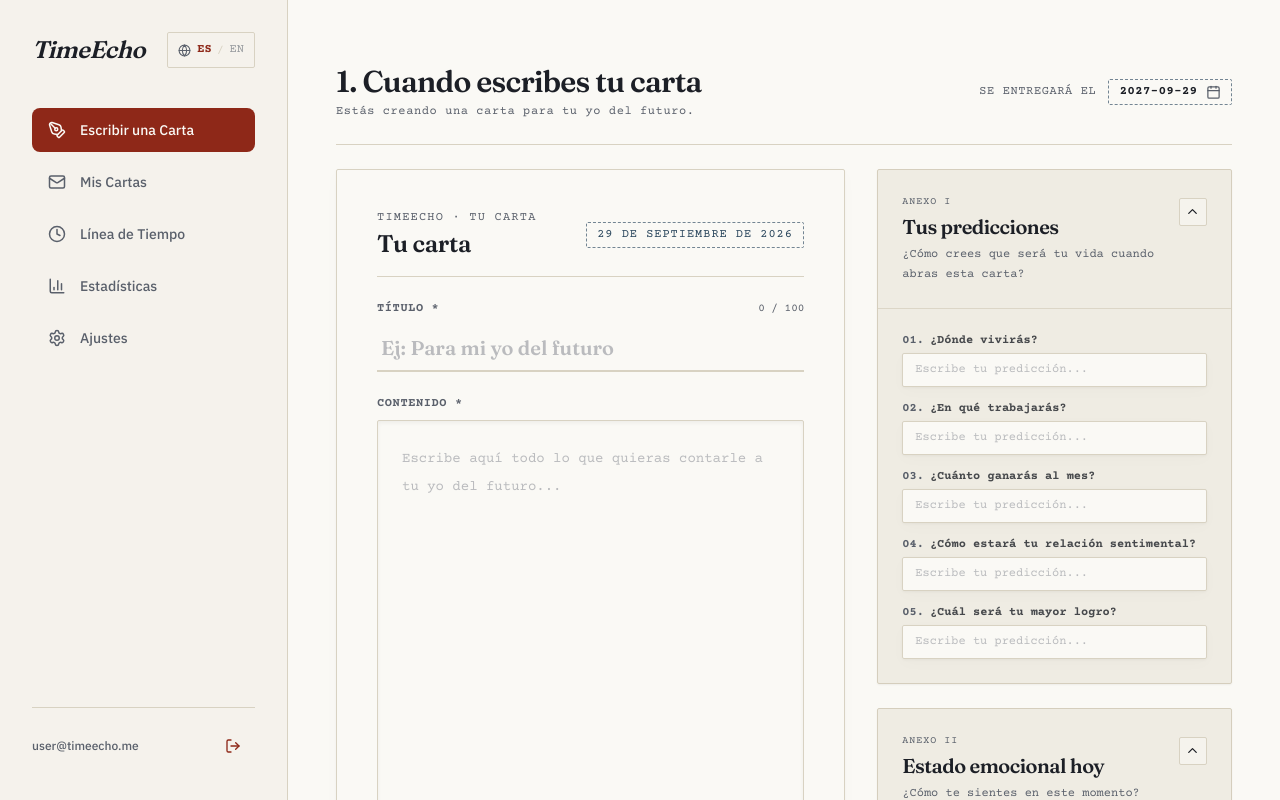
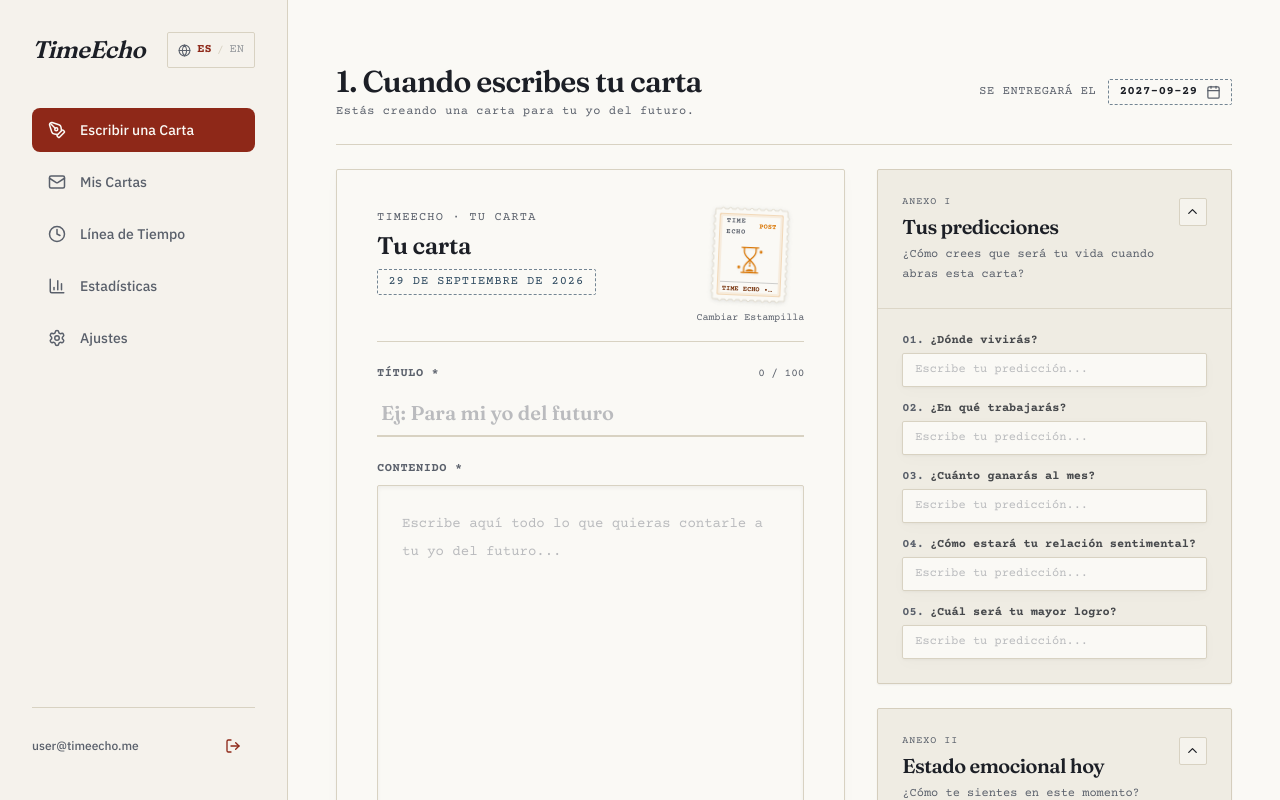
Before and after one commit to time-echo/time-echo-web, a Next.js app: page /letters/new in a window 1280 px wide. Shown: the top 800 px of the page. Built offline with nearby package versions, Linux system fonts and the light colour scheme; no server answers.

Commit message:
feat(stamps): integrate stamp selection into letter composer and capsule views

```diff
--- a/src/app/letters/[id]/page.tsx
+++ b/src/app/letters/[id]/page.tsx
@@ -17,6 +17,7 @@ import {
   X,
 } from "lucide-react";
 import { cn, formatLocaleDate } from "@/lib/utils";
+import { Stamp } from "@/components/stamps";
 
 interface LetterPageProps {
   params: Promise<{ id: string }>;
@@ -236,8 +237,22 @@ export default function LetterDetailPage({ params }: LetterPageProps) {
       <div className="max-w-7xl mx-auto py-4 font-ui animate-fade-in text-foreground">
         <div className="max-w-xl mx-auto py-8">
           <div className="paper-sheet rounded-xs p-8 sm:p-12 text-center space-y-7 border border-crease">
-            <div className="wax-seal w-24 h-24 rounded-full mx-auto flex items-center justify-center text-on-wax select-none">
+            <div className="flex items-center justify-center gap-6 select-none my-2">
+              <div className="wax-seal w-24 h-24 rounded-full flex items-center justify-center text-on-wax shadow-md">
                 <Lock size={36} />
+              </div>
+              {letter.stampId && (
+                <div className="relative">
+                  <Stamp
+                    id={letter.stampId}
+                    size="lg"
+                    hasPostmark
+                    postmarkVariant="combo"
+                    postmarkDate={formattedScheduled}
+                    rotation={3.5}
+                  />
+                </div>
+              )}
             </div>
 
             <div className="space-y-2">
@@ -593,7 +608,9 @@ export default function LetterDetailPage({ params }: LetterPageProps) {
       <div className="grid grid-cols-1 lg:grid-cols-12 gap-8 items-start">
         <div className="lg:col-span-8 space-y-6">
           <div className="paper-sheet rounded-xs p-6 sm:p-10 space-y-6 border border-crease">
-            <div className="flex flex-col sm:flex-row sm:items-center justify-between gap-4 border-b border-crease pb-4 text-xs font-letter">
+            <div className="flex flex-col sm:flex-row sm:items-start justify-between gap-4 border-b border-crease pb-4 text-xs font-letter">
+              <div className="space-y-4">
+                <div className="flex flex-col sm:flex-row sm:items-center gap-6">
                   <div>
                     <p className="uppercase tracking-wider font-semibold text-[10px] text-foreground-muted">
                       {t("reveal.written")}
@@ -602,12 +619,7 @@ export default function LetterDetailPage({ params }: LetterPageProps) {
                       {formattedCreated}
                     </p>
                   </div>
-              <div className="text-center">
-                <span className="postmark-stamp text-[10px] py-0.5 px-2.5">
-                  {t("reveal.letterFromPast")}
-                </span>
-              </div>
-              <div className="sm:text-right">
+                  <div>
                     <p className="uppercase tracking-wider font-semibold text-[10px] text-foreground-muted">
                       {t("reveal.delivered")}
                     </p>
@@ -615,6 +627,25 @@ export default function LetterDetailPage({ params }: LetterPageProps) {
                       {formattedScheduled}
                     </p>
                   </div>
+                </div>
+
+                <span className="postmark-stamp text-[10px] py-0.5 px-2.5 inline-block">
+                  {t("reveal.letterFromPast")}
+                </span>
+              </div>
+
+              {letter.stampId && (
+                <div className="shrink-0">
+                  <Stamp
+                    id={letter.stampId}
+                    size="md"
+                    hasPostmark
+                    postmarkVariant="combo"
+                    postmarkDate={formattedScheduled}
+                    rotation={-2}
+                  />
+                </div>
+              )}
             </div>
 
             <article className="p-5 sm:p-6 border border-crease rounded-xs bg-transparent text-foreground/90 min-h-[300px] whitespace-pre-wrap break-words select-text font-letter text-sm leading-loose shadow-inner">
--- a/src/features/capsules/components/CapsuleCard.tsx
+++ b/src/features/capsules/components/CapsuleCard.tsx
@@ -15,6 +15,7 @@ import {
 } from "lucide-react";
 import { cn, formatLocaleDate } from "@/lib/utils";
 import { useTimeEcho } from "@/lib/context/TimeEchoContext";
+import { Stamp } from "@/components/stamps";
 
 export interface CapsuleCardProps {
   capsule: Letter;
@@ -64,6 +65,14 @@ export function CapsuleCard({ capsule, className }: CapsuleCardProps) {
           </div>
 
           <div className="flex items-center gap-2">
+            {capsule.stampId && (
+              <Stamp
+                id={capsule.stampId}
+                size="sm"
+                hasPostmark={isDelivered || isOpened}
+                rotation={-2}
+              />
+            )}
             <span className="text-[10px] uppercase font-mono px-1.5 py-0.5 rounded border border-crease bg-manila/50">
               {capsule.language.toUpperCase()}
             </span>
@@ -146,9 +155,7 @@ export function CapsuleCard({ capsule, className }: CapsuleCardProps) {
           )}
         >
           <span>
-            {isDelivered
-              ? t("dashboard.breakSeal")
-              : t("common.inspect")}
+            {isDelivered ? t("dashboard.breakSeal") : t("common.inspect")}
           </span>
           <ArrowRight size={13} />
         </Link>
--- a/src/features/capsules/components/LetterComposerForm.tsx
+++ b/src/features/capsules/components/LetterComposerForm.tsx
@@ -10,6 +10,7 @@ import { useTimeEcho } from "@/lib/context/TimeEchoContext";
 import { Letter, PredictionCategory } from "@/types/timeecho";
 import { Calendar, Mail, AlertCircle } from "lucide-react";
 import { cn, formatLocaleDate } from "@/lib/utils";
+import { Stamp, StampPickerModal } from "@/components/stamps";
 
 export interface LetterComposerFormProps {
   onSuccess?: (created: Letter) => void;
@@ -52,6 +53,7 @@ export function LetterComposerForm({
   );
 
   const [hasAttemptedSubmit, setHasAttemptedSubmit] = useState(false);
+  const [isStampPickerOpen, setIsStampPickerOpen] = useState(false);
 
   const handleSubmit = async (e: React.FormEvent) => {
     e.preventDefault();
@@ -138,18 +140,53 @@ export function LetterComposerForm({
         <div className="grid grid-cols-1 lg:grid-cols-12 gap-8 items-start">
           {/* Left Column (7 cols): Canvas, presets, and guest email */}
           <div className="lg:col-span-7 paper-sheet rounded-xs p-6 sm:p-10 space-y-6 border border-crease shadow-xs">
-            <div className="flex items-center justify-between border-b border-crease pb-4">
-              <div>
+            <div className="flex items-start justify-between border-b border-crease pb-4 gap-4">
+              <div className="space-y-1">
                 <span className="text-xs font-letter uppercase tracking-widest text-foreground-muted block">
                   {t("common.appName")} · {t("letters.form_letter_heading")}
                 </span>
                 <h2 className="font-serif-editorial text-2xl font-semibold text-foreground mt-0.5">
                   {t("letters.form_letter_heading")}
                 </h2>
+                <span className="postmark-stamp text-xs py-0.5 px-2.5 inline-block">
+                  {todayFormatted}
+                </span>
               </div>
-              <span className="postmark-stamp text-xs py-0.5 px-2.5">
-                {todayFormatted}
-              </span>
+
+              <div className="shrink-0 flex flex-col items-end">
+                {form.stampId ? (
+                  <div className="group relative flex flex-col items-center">
+                    <Stamp
+                      id={form.stampId}
+                      size="md"
+                      interactive
+                      rotation={2.5}
+                      onClick={() => setIsStampPickerOpen(true)}
+                    />
+                    <button
+                      type="button"
+                      onClick={() => setIsStampPickerOpen(true)}
+                      className="mt-1 font-letter text-[10px] text-foreground-muted hover:text-ink transition-colors cursor-pointer"
+                    >
+                      {t("stamps.changeStamp")}
+                    </button>
+                  </div>
+                ) : (
+                  <button
+                    type="button"
+                    onClick={() => setIsStampPickerOpen(true)}
+                    aria-label={t("stamps.addStamp")}
+                    className="w-[72px] h-[90px] border-2 border-dashed border-crease hover:border-wax hover:bg-manila/50 rounded-xs flex flex-col items-center justify-center gap-1.5 text-foreground-muted hover:text-wax transition-all cursor-pointer group select-none shadow-2xs"
+                  >
+                    <div className="w-5 h-5 rounded-full border border-current flex items-center justify-center text-xs group-hover:scale-110 transition-transform">
+                      +
+                    </div>
+                    <span className="font-letter text-[9px] uppercase tracking-wider font-semibold text-center leading-tight px-1">
+                      {t("stamps.addStamp")}
+                    </span>
+                  </button>
+                )}
+              </div>
             </div>
 
             {/* Title field */}
@@ -603,6 +640,13 @@ export function LetterComposerForm({
           </motion.div>
         )}
       </AnimatePresence>
+
+      <StampPickerModal
+        isOpen={isStampPickerOpen}
+        onClose={() => setIsStampPickerOpen(false)}
+        selectedStampId={form.stampId || undefined}
+        onSelectStamp={(id) => setField("stampId", id)}
+      />
     </div>
   );
 }
--- a/src/features/capsules/hooks/useLetterComposer.ts
+++ b/src/features/capsules/hooks/useLetterComposer.ts
@@ -28,6 +28,7 @@ export interface LetterComposerState {
     category: PredictionCategory;
     prediction: string;
   }>;
+  stampId?: string | null;
 }
 
 function getPresetDate(preset: HorizonPreset): string {
@@ -61,6 +62,7 @@ const DEFAULT_STATE: LetterComposerState = {
   horizonPreset: "1y",
   language: "es",
   timezone: "UTC",
+  stampId: "hourglass",
   emotionalSnapshot: {
     happinessLevel: 7,
     anxietyLevel: 5,
@@ -197,6 +199,7 @@ export function useLetterComposer(
         scheduledAt: new Date(form.scheduledAt).toISOString(),
         language: form.language,
         timezone: form.timezone,
+        stampId: form.stampId,
         emotionalSnapshot: form.emotionalSnapshot,
         predictions: validPredictions,
       };
@@ -206,9 +209,7 @@ export function useLetterComposer(
       return result;
     } catch (err) {
       const msg =
-        err instanceof Error
-          ? err.message
-          : t("composer.errors.sealError");
+        err instanceof Error ? err.message : t("composer.errors.sealError");
       setError(msg);
       throw err;
     } finally {
--- a/src/lib/initialSeeds.ts
+++ b/src/lib/initialSeeds.ts
@@ -42,6 +42,7 @@ Tu antiguo yo.`,
     isWaxBroken: false,
     createdAt: "2024-03-27T08:30:00.000Z",
     updatedAt: "2024-03-27T10:00:00.000Z",
+    stampId: "hourglass",
     emotionalSnapshot: {
       id: "snap-101",
       letterId: "capsule-unlocked-2024",
@@ -119,6 +120,7 @@ No abras esta carta hasta que llegue el día convenido. Cuida la salud, respira
     isWaxBroken: false,
     createdAt: "2026-03-29T12:00:00.000Z",
     updatedAt: "2026-03-29T12:00:00.000Z",
+    stampId: "airmail-biplane",
     emotionalSnapshot: {
       id: "snap-201",
       letterId: "capsule-transit-2027",
@@ -182,6 +184,7 @@ Siéntete orgulloso de dónde estás. Trabajamos muy duro para traerte hasta aqu
     isWaxBroken: true,
     createdAt: "2022-09-15T08:00:00.000Z",
     updatedAt: "2022-09-16T19:00:00.000Z",
+    stampId: "vintage-quill",
     emotionalSnapshot: {
       id: "snap-301",
       letterId: "capsule-archived-2022",
@@ -255,6 +258,7 @@ Be proud of where you are. We worked hard to bring you here.`,
     isWaxBroken: true,
     createdAt: "2023-11-10T08:00:00.000Z",
     updatedAt: "2023-11-11T17:00:00.000Z",
+    stampId: "sprout-seedling",
     emotionalSnapshot: {
       id: "snap-401",
       letterId: "capsule-revealed-2023",
--- a/src/lib/mockApiStore.ts
+++ b/src/lib/mockApiStore.ts
@@ -113,6 +113,7 @@ class MockApiStore {
         updatedAt: now.toISOString(),
       },
       predictions: newPredictions,
+      stampId: input.stampId || "hourglass",
     };
 
     this.letters.unshift(newLetter);
@@ -232,7 +233,9 @@ class MockApiStore {
     }
 
     if (this.letters[index].status !== "archived") {
-      throw new Error(`Cannot delete letter with id "${id}" because it is not archived.`);
+      throw new Error(
+        `Cannot delete letter with id "${id}" because it is not archived.`,
+      );
     }
 
     this.letters.splice(index, 1);
--- a/src/types/timeecho.ts
+++ b/src/types/timeecho.ts
@@ -100,6 +100,7 @@ export interface Letter {
   emotionalSnapshot?: EmotionalSnapshot | null;
   /** Associated milestone predictions */
   predictions: Prediction[];
+  stampId?: string | null;
 }
 
 /**
@@ -132,6 +133,7 @@ export interface CreateLetterInput {
   scheduledAt: string;
   timezone?: string;
   language?: SupportedLanguage;
+  stampId?: string | null;
   emotionalSnapshot: {
     happinessLevel: number;
     anxietyLevel: number;
```
Lines whose indentation alone changed are shown as unchanged.
